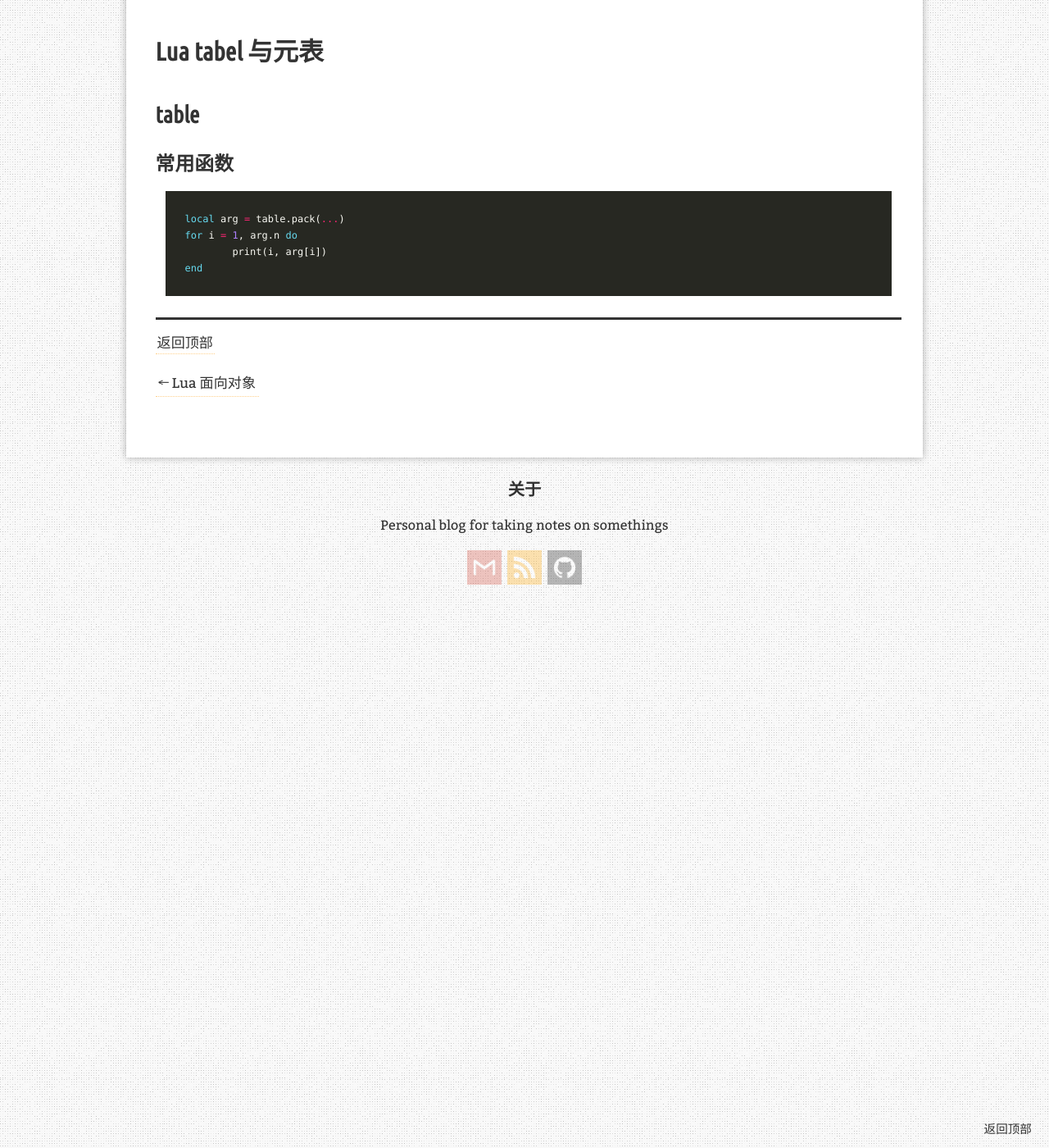
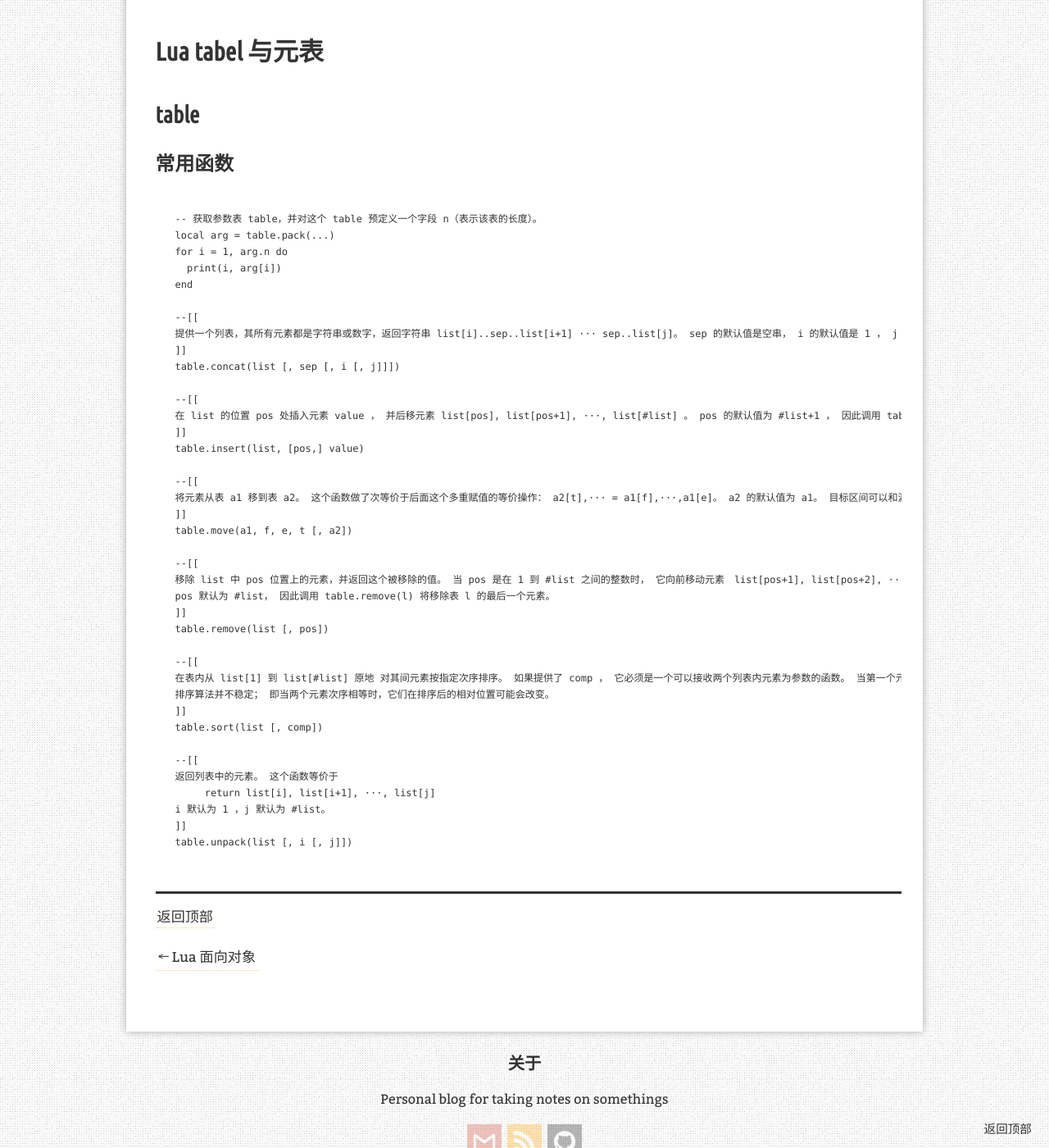
Before and after one commit to bqwhnn/blog, a Jekyll site: the page built from _posts/2017-09-18-Lua-Table.md, in a window 1280 px wide and 1400 px high, scrolled down 484 px. Shown: the whole window at 82% size. Built offline with Jekyll 4.4.1, drawn with Linux system fonts in a browser that asks for light colours; nearby versions of some CDN libraries; comment, search, counter and statistics services are not loaded.

Commit message:
lua table 02

```diff
--- a/_posts/2017-09-18-Lua-Table.md
+++ b/_posts/2017-09-18-Lua-Table.md
@@ -17,9 +17,45 @@ redirect_from:
 
 ### 常用函数
 
-{% highlight lua %}
+
+~~~ Lua
+-- 获取参数表 table，并对这个 table 预定义一个字段 n（表示该表的长度）。
 local arg = table.pack(...)
 for i = 1, arg.n do
-	print(i, arg[i])
+  print(i, arg[i])
 end
-{% endhighlight %}
+
+--[[
+提供一个列表，其所有元素都是字符串或数字，返回字符串 list[i]..sep..list[i+1] ··· sep..list[j]。 sep 的默认值是空串， i 的默认值是 1 ， j 的默认值是 #list 。 如果 i 比 j 大，返回空串。
+]]
+table.concat(list [, sep [, i [, j]]])
+
+--[[
+在 list 的位置 pos 处插入元素 value ， 并后移元素 list[pos], list[pos+1], ···, list[#list] 。 pos 的默认值为 #list+1 ， 因此调用 table.insert(t,x) 会将 x 插在列表 t 的末尾。
+]]
+table.insert(list, [pos,] value)
+
+--[[
+将元素从表 a1 移到表 a2。 这个函数做了次等价于后面这个多重赋值的等价操作： a2[t],··· = a1[f],···,a1[e]。 a2 的默认值为 a1。 目标区间可以和源区间重叠。 索引 f 必须是正数。
+]]
+table.move(a1, f, e, t [, a2])
+
+--[[
+移除 list 中 pos 位置上的元素，并返回这个被移除的值。 当 pos 是在 1 到 #list 之间的整数时， 它向前移动元素　list[pos+1], list[pos+2], ···, list[#list] 并删除元素 list[#list]； 索引 pos 可以是 #list + 1 ，或在 #list 为 0 时可以是 0 ； 在这些情况下，函数删除元素 list[pos]。
+pos 默认为 #list， 因此调用 table.remove(l) 将移除表 l 的最后一个元素。
+]]
+table.remove(list [, pos])
+
+--[[
+在表内从 list[1] 到 list[#list] 原地 对其间元素按指定次序排序。 如果提供了 comp ， 它必须是一个可以接收两个列表内元素为参数的函数。 当第一个元素需要排在第二个元素之前时，返回真 （因此 not comp(list[i+1],list[i]) 在排序结束后将为真）。 如果没有提供 comp， 将使用标准 Lua 操作 < 作为替代品。
+排序算法并不稳定； 即当两个元素次序相等时，它们在排序后的相对位置可能会改变。
+]]
+table.sort(list [, comp])
+
+--[[
+返回列表中的元素。 这个函数等价于
+     return list[i], list[i+1], ···, list[j]
+i 默认为 1 ，j 默认为 #list。
+]]
+table.unpack(list [, i [, j]])
+~~~
```
